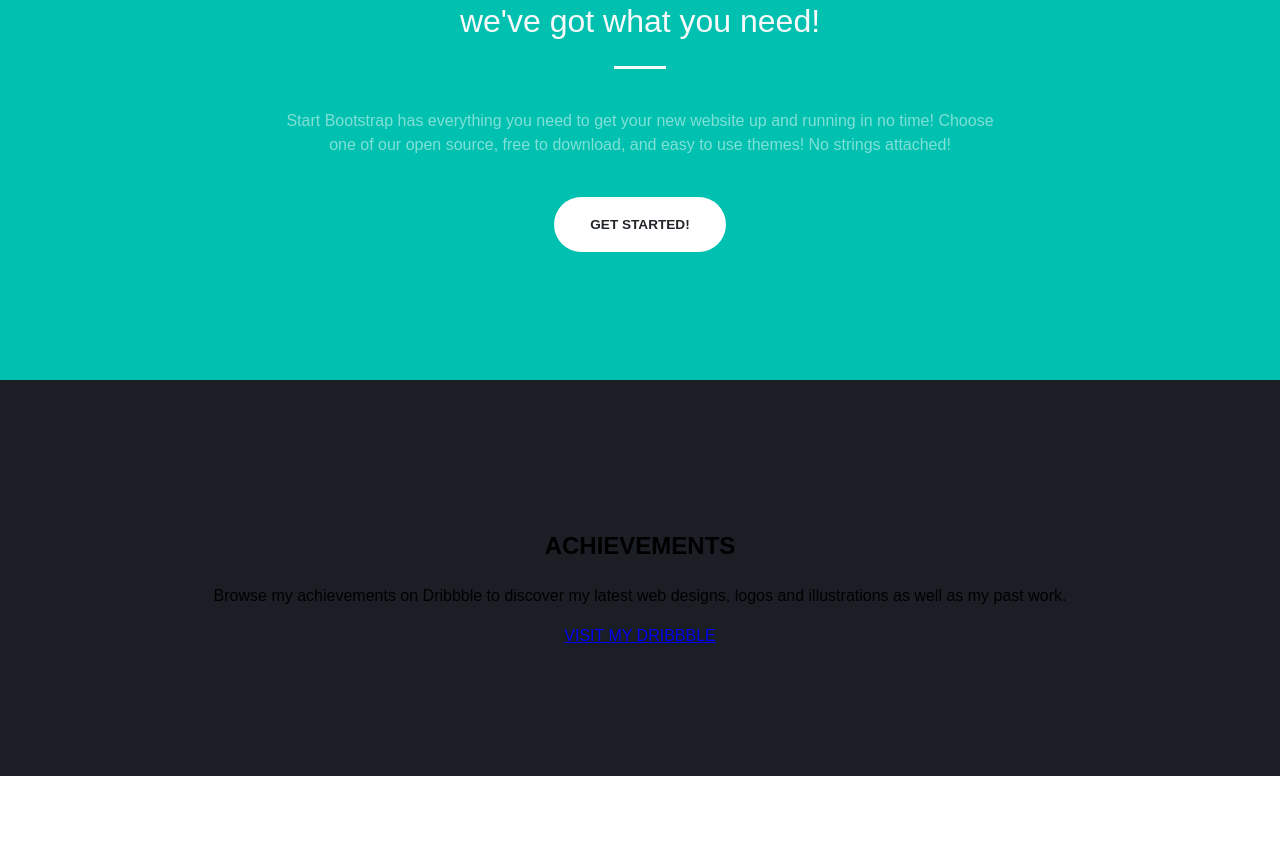
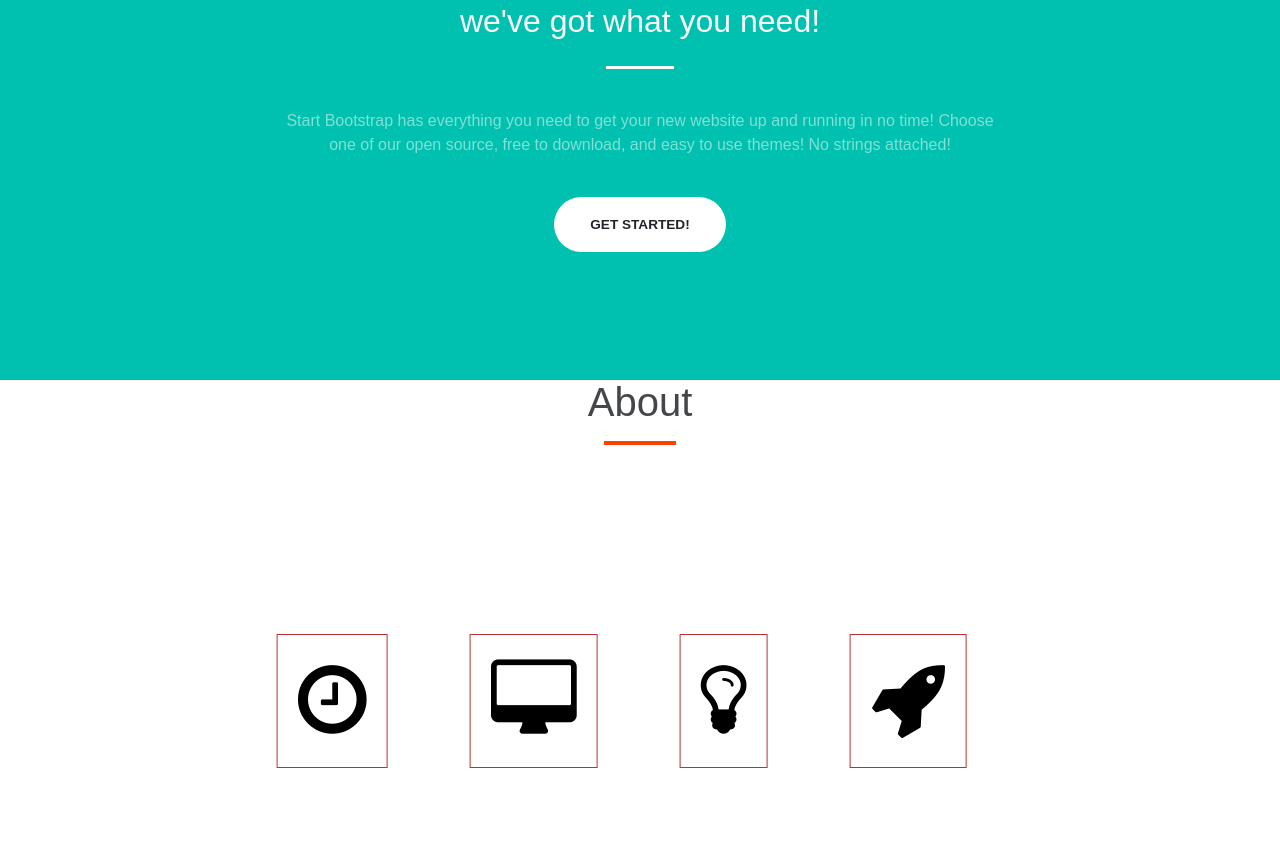
Before and after one commit to Octavian95/webpage, a website: page index.html in a window 1280 px wide. Shown: the part 952-1810 px from the top of the page. Before the commit the page ends 1728 px from the top, so only its background shows below. Drawn offline with Linux system fonts and the light colour scheme.

Commit message:
Icons added in New Section

```diff
--- a/index.html
+++ b/index.html
@@ -15,7 +15,7 @@
                <a href="#news" class=" topnav-news ">News</a>
                <a href="#contact" class="topnav-contact" >Contact</a>
                <a href="#about" class="topnav-about" >About</a>
-               <a class="icon" onclick="myFunction()">
+               <a class="icon" onclick="myF()">
                   <i class="fa fa-bars"></i>
                </a>
             </div>
@@ -38,10 +38,10 @@
             </div>
             <div class="template">
                   <div class="col-sm-4">
-                     <h1 class="h1-class">
-                           Check My C.V. Check out this amaizing website  "http://www.vtcreative.fr/
+                     <h1 class="h1-class" href="http://findmatthew.com/">
+                           Check My C.V. Check out this amaizing website  http://findmatthew.com/
                         </h1>
-                     <a class="btn-1">Find Out More</a>
+                     <a class="btn-1" href="http://findmatthew.com/" >Find Out More</a>
                   </div>
             </div>
          </div>
@@ -59,7 +59,7 @@
                            Start Bootstrap has everything you need to get your new website up and running in no time! Choose one of our open source, free to download, and easy to use themes! No strings attached!
                      </p>
                      <center>
-                     <a class="secbtn-2" > Get started!</a>
+                     <a class="secbtn-2" href="https://blackrockdigital.github.io/startbootstrap-creative/"> Get started!</a>
                   </center>
                   </div>
                </div>
@@ -67,35 +67,40 @@
       </section>
 
 
-      <!-- New section Starts -->
 
-      <section id="portfolio">
+      <section id="About" class="about">
+         <div class="flex">
+            <div class="up-point slide-in-left" data-animatio="slide-in-left">  About </div>
+            <hr class="waypoint-bar waypoint animated slide-in-left" data-animation="slide-in-left" data-delay=".5s" style="animation-delay: 0.5s;"></hr>
 
-         <div class="wrap">
+                  <div class="flex row label-wrap">
+                     <div>
+                  <ul>
 
-             <div class="portfolio-global">
+                     <li> <a><i class="fa fa-clock-o" aria-hidden="true"></i></a></li>
+                     <li><a><i class="fa fa-desktop" aria-hidden="true"></i></a></li>
+                     <li><a><i class="fa fa-lightbulb-o" aria-hidden="true"></i></a></li>
+                     <li><a><i class="fa fa-rocket" aria-hidden="true"></i></a></li>
 
-                 <div class="portfolio-cont md-content active-new">
-                     <h2><font style="vertical-align: inherit;"><font style="vertical-align: inherit;">ACHIEVEMENTS</font></font></h2>
-                     <p><font style="vertical-align: inherit;"><font style="vertical-align: inherit;">Browse my achievements on Dribbble to discover my latest web designs, logos and illustrations as well as my past work.</font></font></p>
-                     <a href="http://dribbble.com/vt" class="button-3th" target="_blank"><span class="txt-light"><font style="vertical-align: inherit;"><font style="vertical-align: inherit;">VISIT</font></font></span><font style="vertical-align: inherit;"><font style="vertical-align: inherit;"> MY DRIBBBLE</font></font></a>
+                  </ul>
                </div>
-
-                 <div class="portfolio-anim-simulate animate-showPortfolio"></div>
 
                   </div>
 
-         </div> <!-- end of .wrap -->
 
-         <a class="m-next-section m-next-blue" rel="nofollow" href="#social"><span class="icon-arrow-bottom"></span></a>
+
+
+               </div>
+
 
       </section>
 
 
-      <!-- New section Starts -->
+
+
 
       <script>
-         function myFunction() {
+         function myF() {
            var x = document.getElementById("myTopnav");
            if (x.className === "topnav") {
              x.className += " responsive";
--- a/style.css
+++ b/style.css
@@ -199,8 +199,8 @@ html, body {
 }
  hr.divider{
      position: relative;
-     max-width: 3.25rem;
-     border-width: .2rem;
+     max-width: 4.25rem;
+     border-width: .3rem;
      border-color: #ff4000;
 }
  .my-4{
@@ -262,7 +262,7 @@ html, body {
 
 .light {
      position: relative;
-    max-width: 3.25rem;
+    max-width: 4.25rem;
     border-width: .2rem;
     border-color: #f8f9fa ;
 }
@@ -272,7 +272,7 @@ html, body {
      color: rgba(255,255,255,.5)!important;
      text-align: center!important;
      line-height: 1.5;
-     display: block;
+
      -webkit-box-sizing: border-box;
      box-sizing: border-box;
      margin: 15%;
@@ -281,7 +281,7 @@ html, body {
 
 
 .secbtn-2{
-
+     text-decoration: none;
      font-size: .85rem;
      font-weight: 700;
      text-transform: uppercase;
@@ -305,31 +305,50 @@ html, body {
 
 }
 
-#portfolio {
 
-     background-color: #1c1e26;
+.about {
+     height: 100%;
+     width: 100%;
+}
+
+
+.up-point{
      text-align: center;
-     width: auto;
-     height: auto;
-     background-repeat: no-repeat;
-     line-height: 1.5;
-     transition: .5s ease;
-     position: relative;
-     padding: 8rem;
-     top: 0%;
-    bottom: 0;
-    left: 0;
-    right: 0
+     color: #444649;
+     font-size: 30pt;
+     font-family: ;
 }
-.portofolio-cont{
-     position: relative;
-     z-index: 702;
-     display: inline-block;
-     padding: 42px 40px;
-     padding: 4.2rem 4rem;
-     max-width: 722px;
-     color: #fff;
-     opacity: 1;
-      border: 1px solid #FFF;
+
+.waypoint-bar{
+
+     max-width: 4.50rem;
+     border-width: .3rem;
+     border-color: #ff4000;
+}
+ul{
+     font-weight: lighter;
+     font-size: 80px;
+     align-items: center;
+     text-align: center;
+
+
+
 
 }
+
+.row{
+     position: relative ;
+     transform: translate(-53%, -50%);
+     left:50%;
+     margin-top:20%;
+}
+
+ul li {
+     text-align: center !important;
+     list-style: none;
+     margin: 10px 30px;
+     display: inline-block;
+     font-size: 80px;
+     padding: 20px 20px;
+     border: 1px solid rgb(185, 50, 50);
+}
```
Also changed, not shown: Images/clock.png (added), Images/idea.png (added), Images/management.png (added), Images/workstation.png (added). Lines whose indentation alone changed are shown as unchanged.
